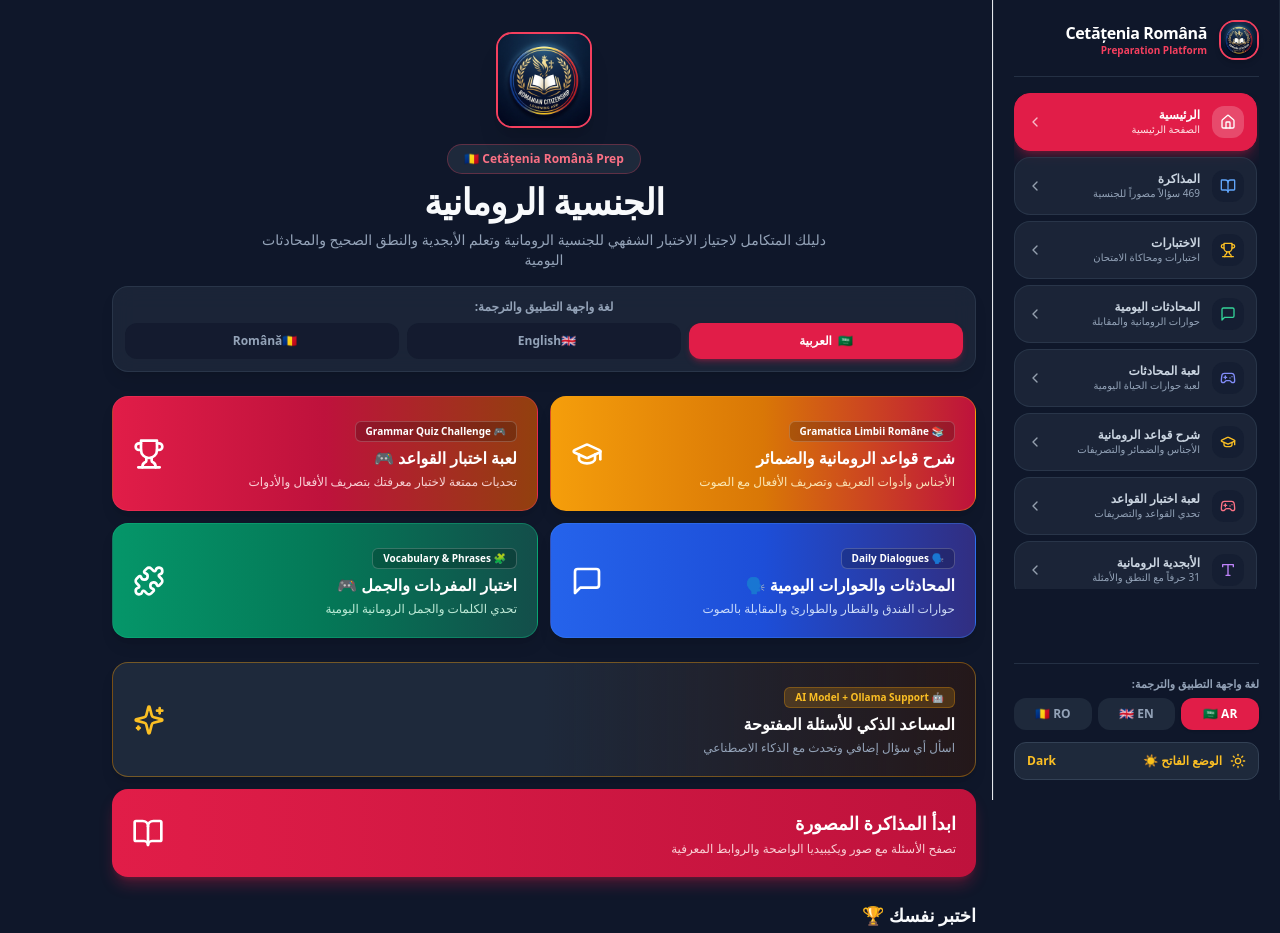
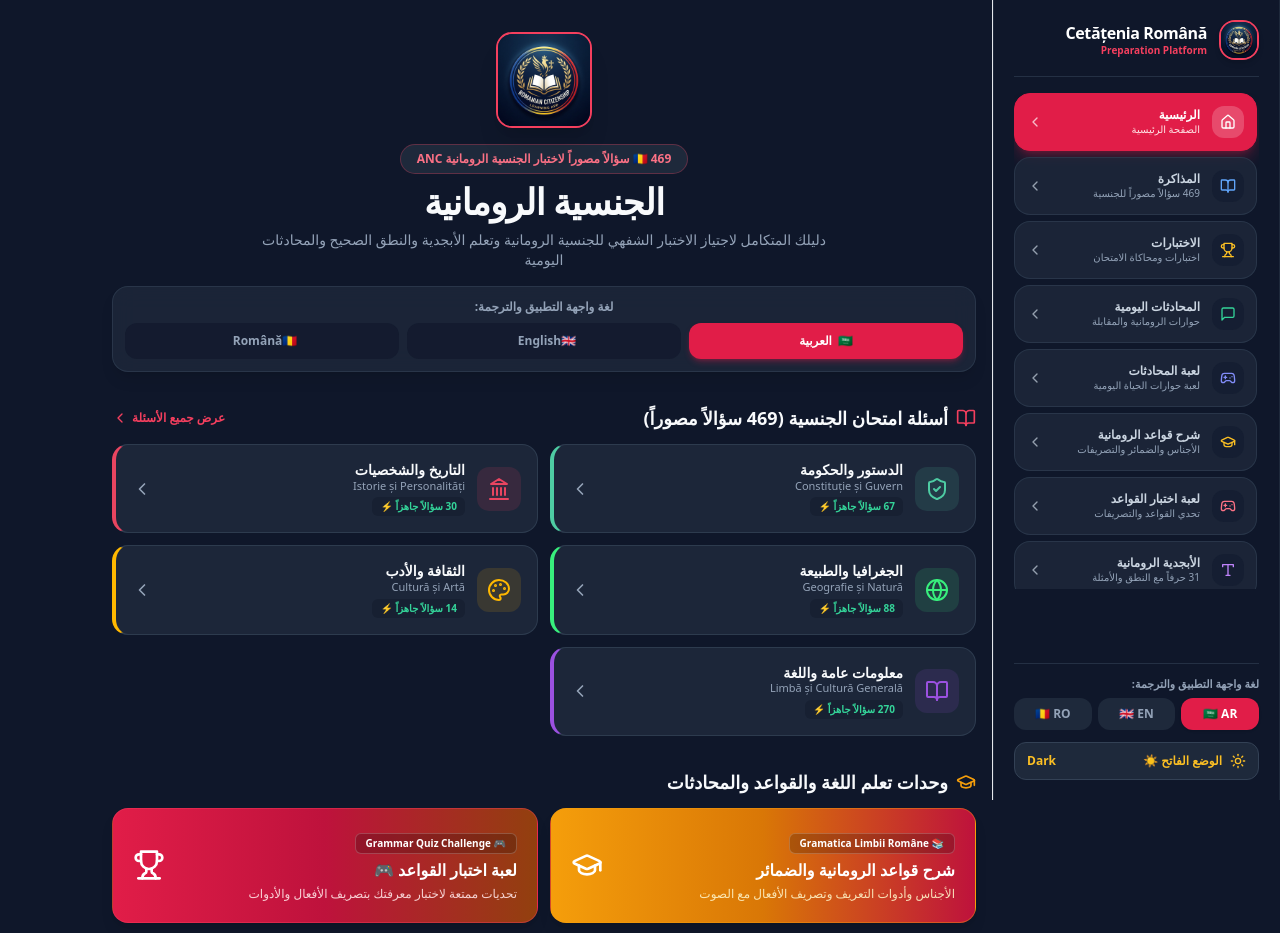
Before and after one commit to mahmoud-mohasseb/romaniancitizenship, a Next.js app: page / in a window 1280 px wide. Shown: the top 933 px of the page. Built offline with nearby package versions, Linux system fonts and the light colour scheme.

Commit message:
feat: Feature 469 Citizenship Questions categorized grid prominently on Landing Page

```diff
--- a/src/app/page.js
+++ b/src/app/page.js
@@ -19,7 +19,11 @@ import {
   Gamepad2,
   MessageSquare,
   Puzzle,
-  GraduationCap
+  GraduationCap,
+  ShieldCheck,
+  Globe,
+  Landmark,
+  Palette
 } from 'lucide-react';
 import questions from '../data/questions_ar.json';
 import Navbar from '../components/Navbar';
@@ -49,6 +53,16 @@ export default function HomePage() {
     setShowInstallModal(true);
   };
 
+  const getCategoryIcon = (catId) => {
+    switch (catId) {
+      case 'constitution': return ShieldCheck;
+      case 'history': return Landmark;
+      case 'geography': return Globe;
+      case 'culture': return Palette;
+      default: return BookOpen;
+    }
+  };
+
   return (
     <div className="min-h-screen pb-20 bg-theme-main text-theme-main flex flex-col">
       {/* Sidebar Navigation */}
@@ -74,7 +88,7 @@ export default function HomePage() {
             <span className={`inline-block px-4 py-1.5 rounded-full text-xs font-bold border ${
               isDark ? 'bg-slate-800 text-rose-400 border-rose-500/30' : 'bg-rose-50 text-rose-600 border-rose-200'
             }`}>
-              🇷🇴 Cetățenia Română Prep
+              🇷🇴 {questions.length} سؤالاً مصوراً لاختبار الجنسية الرومانية ANC
             </span>
             <h1 className="text-3xl font-extrabold tracking-tight sm:text-4xl">
               {strings.appTitle}
@@ -131,7 +145,66 @@ export default function HomePage() {
           </div>
         </div>
 
-        {/* Learning Modules Grid */}
+        {/* FEATURED: 469 CITIZENSHIP QUESTIONS CATEGORIZED GRID */}
+        <div className="space-y-3 pt-2">
+          <div className="flex items-center justify-between">
+            <h2 className="text-lg font-extrabold flex items-center space-x-2 space-x-reverse">
+              <BookOpen className="w-5 h-5 text-rose-500" />
+              <span>أسئلة امتحان الجنسية ({questions.length} سؤالاً مصوراً)</span>
+            </h2>
+            <Link
+              href="/study?category=all"
+              className="text-xs font-bold text-rose-500 hover:underline flex items-center space-x-1 space-x-reverse"
+            >
+              <span>عرض جميع الأسئلة</span>
+              {isRtl ? <ChevronLeft className="w-4 h-4" /> : <ChevronRight className="w-4 h-4" />}
+            </Link>
+          </div>
+
+          <div className="grid grid-cols-1 sm:grid-cols-2 gap-3">
+            {CATEGORIES_LIST.filter(c => c.id !== 'all').map((cat) => {
+              const IconComp = getCategoryIcon(cat.id);
+              const count = categoryCounts[cat.id] || 0;
+              return (
+                <Link
+                  key={cat.id}
+                  href={`/study?category=${cat.id}`}
+                  className={`flex items-center justify-between p-4 rounded-2xl border-l-4 border hover:border-rose-500 transition-all group ${
+                    isDark ? 'bg-slate-800/90 border-slate-700/80' : 'bg-white border-slate-200 shadow-sm'
+                  }`}
+                  style={{ borderLeftColor: cat.color }}
+                >
+                  <div className="flex items-center space-x-3 space-x-reverse">
+                    <div
+                      className="w-11 h-11 rounded-xl flex items-center justify-center shrink-0"
+                      style={{ backgroundColor: cat.color + '20', color: cat.color }}
+                    >
+                      <IconComp className="w-6 h-6" />
+                    </div>
+                    <div>
+                      <h4 className="text-sm font-bold leading-tight group-hover:text-rose-500 transition-colors">
+                        {appLang === 'ar' ? cat.name_ar : appLang === 'en' ? cat.name_en : cat.name_ro}
+                      </h4>
+                      <p className="text-[11px] text-theme-sub leading-tight">{cat.name_ro}</p>
+                      <span className="inline-block mt-1 text-[10px] font-black px-2 py-0.5 rounded-md bg-slate-900/40 text-emerald-400">
+                        {count} سؤالاً جاهزاً ⚡
+                      </span>
+                    </div>
+                  </div>
+                  {isRtl ? <ChevronLeft className="w-5 h-5 text-slate-400" /> : <ChevronRight className="w-5 h-5 text-slate-400" />}
+                </Link>
+              );
+            })}
+          </div>
+        </div>
+
+        {/* Learning Modules Grid (Grammar, Conversations, Quizzes) */}
+        <div className="space-y-3 pt-2">
+          <h2 className="text-lg font-extrabold flex items-center space-x-2 space-x-reverse">
+            <GraduationCap className="w-5 h-5 text-amber-500" />
+            <span>وحدات تعلم اللغة والقواعد والمحادثات</span>
+          </h2>
+
           <div className="grid grid-cols-1 sm:grid-cols-2 gap-3">
             {/* Romanian Grammar Guide Card */}
             <Link
@@ -201,6 +274,7 @@ export default function HomePage() {
               <Puzzle className="w-8 h-8 text-white shrink-0" />
             </Link>
           </div>
+        </div>
 
         {/* Action Banners for AI Tutor & Study */}
         <div className="space-y-3">
@@ -222,19 +296,6 @@ export default function HomePage() {
               </p>
             </div>
             <Sparkles className="w-8 h-8 text-amber-400 shrink-0" />
-          </Link>
-
-          <Link
-            href="/study?category=all"
-            className="flex items-center justify-between p-5 bg-gradient-to-r from-rose-600 to-rose-700 rounded-2xl shadow-lg shadow-rose-600/30 hover:opacity-95 transition-all text-white group"
-          >
-            <div className="space-y-1">
-              <h3 className="text-lg font-bold">{strings.studyNow}</h3>
-              <p className="text-xs text-rose-100/90">
-                {appLang === 'ar' ? 'تصفح الأسئلة مع صور ويكيبيديا الواضحة والروابط المعرفية' : appLang === 'en' ? 'Browse questions with clear Wikipedia photos & article references' : 'Răsfoiește întrebările cu imagini clare și referințe Wikipedia'}
-              </p>
-            </div>
-            <BookOpen className="w-8 h-8 text-white shrink-0" />
           </Link>
         </div>
 
```
Lines whose indentation alone changed are shown as unchanged.
